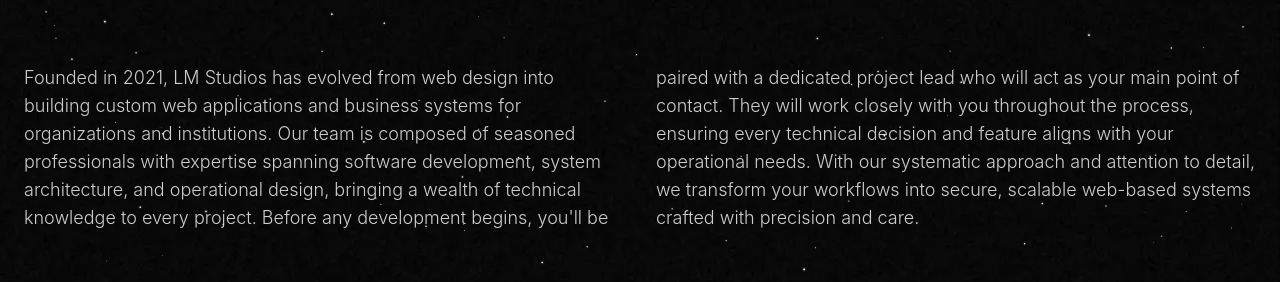
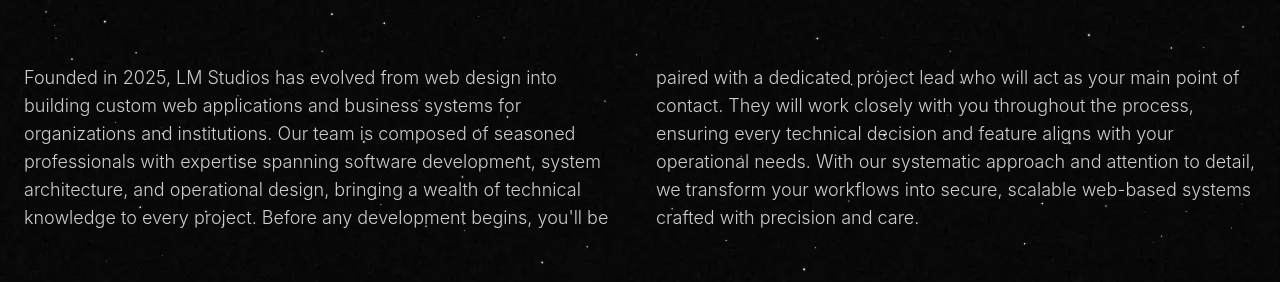
Before and after one commit to LM-Studios-Work/Website-Revamp-v2, a React (Vite) app: page /about-us in a window 1280 px wide. Shown: the part 386-668 px from the top of the page. Built offline with nearby package versions, Linux system fonts and the light colour scheme; a web font is replaced by a local one.

Commit message:
Update founding year of LM Studios to 2025

```diff
--- a/src/pages/AboutPage.tsx
+++ b/src/pages/AboutPage.tsx
@@ -37,7 +37,7 @@ export const AboutPage = () => {
         {/* Two Column Text */}
         <div className="relative z-10 grid grid-cols-1 md:grid-cols-2 gap-8 max-w-[1400px] mx-auto text-white/80 leading-relaxed animate-[fadeInUp_0.8s_ease-out_0.4s_both]">
           <p className="text-base md:text-lg">
-            Founded in 2021, LM Studios has evolved from web design into building
+            Founded in 2025, LM Studios has evolved from web design into building
             custom web applications and business systems for organizations and institutions.
             Our team is composed of seasoned professionals with expertise spanning software
             development, system architecture, and operational design, bringing a wealth of
```
